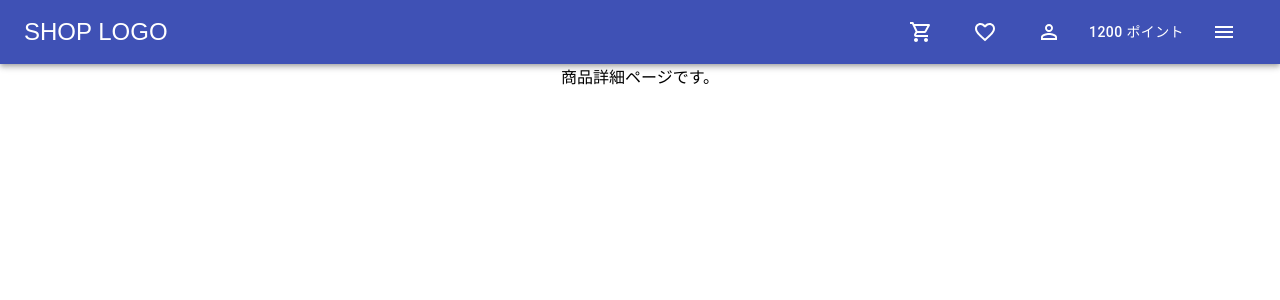
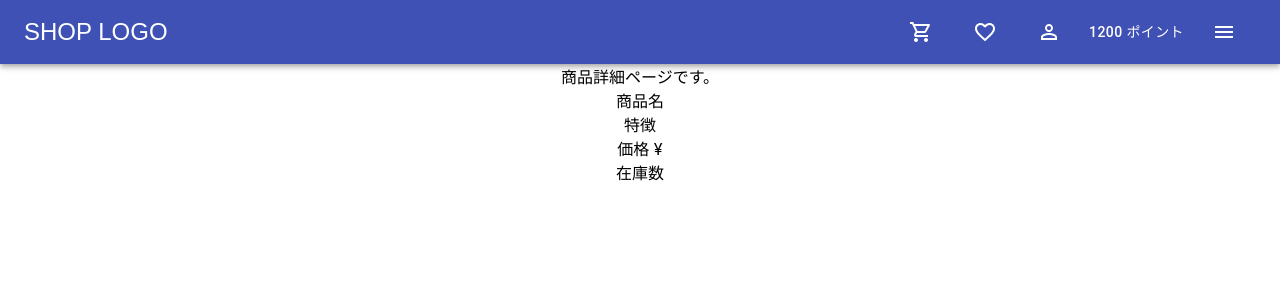
Before and after one commit to Onepiece2424/shampoo_ec_site, a React (Create React App) app in the folder frontend/: page /items/1 in a window 1280 px wide. Shown: the top 300 px of the page. Built offline with nearby package versions, Linux system fonts and the light colour scheme; no server answers; the HTML template or start-up script is replaced by a standard one.

Commit message:
feat: Card 押下時に詳細ページへ遷移するように設定

```diff
--- a/frontend/src/components/item/ItemDetail.jsx
+++ b/frontend/src/components/item/ItemDetail.jsx
@@ -1,22 +1,28 @@
-import React, { useEffect } from 'react'
+import React, { useState, useEffect } from 'react'
 import { fetchItemsDetail } from '../../apis/itemsDetail'
 
 const ItemDetail = ({ match }) => {
 
+  const [item, setItem] = useState()
   const id = match.params.id
 
   // 商品詳細データの取得
   useEffect(() => {
     fetchItemsDetail(id)
     .then((data) =>
-      console.log(data)
+      setItem(data.items)
     )
   }, [id])
 
   return (
-    <div>
+    <>
       商品詳細ページです。
-    </div>
+      <br></br>
+      <div>商品名{item && item.name}</div>
+      <div>特徴{item && item.description}</div>
+      <div>価格 ¥{item && item.price}</div>
+      <div>在庫数 {item && item.stock}</div>
+    </>
   )
 }
 
--- a/frontend/src/components/item/ItemList.jsx
+++ b/frontend/src/components/item/ItemList.jsx
@@ -5,6 +5,7 @@ import { fetchItems } from '../../apis/items'
 
 // components
 import MediaCard from '../Icons'
+import { Link } from 'react-router-dom';
 
 const ItemList = () => {
   const [list, setList] = useState([])
@@ -23,9 +24,9 @@ const ItemList = () => {
       <br></br>
       {list && list.items && list.items.map((item) => {
         return (
-          <>
+          <Link to={`/items/${item.id}`}>
             <MediaCard key={item.id} name={item.name} description={item.description} price={item.price} stock={item.stock} />
-          </>
+          </Link>
         );
       })}
     </div>
```
